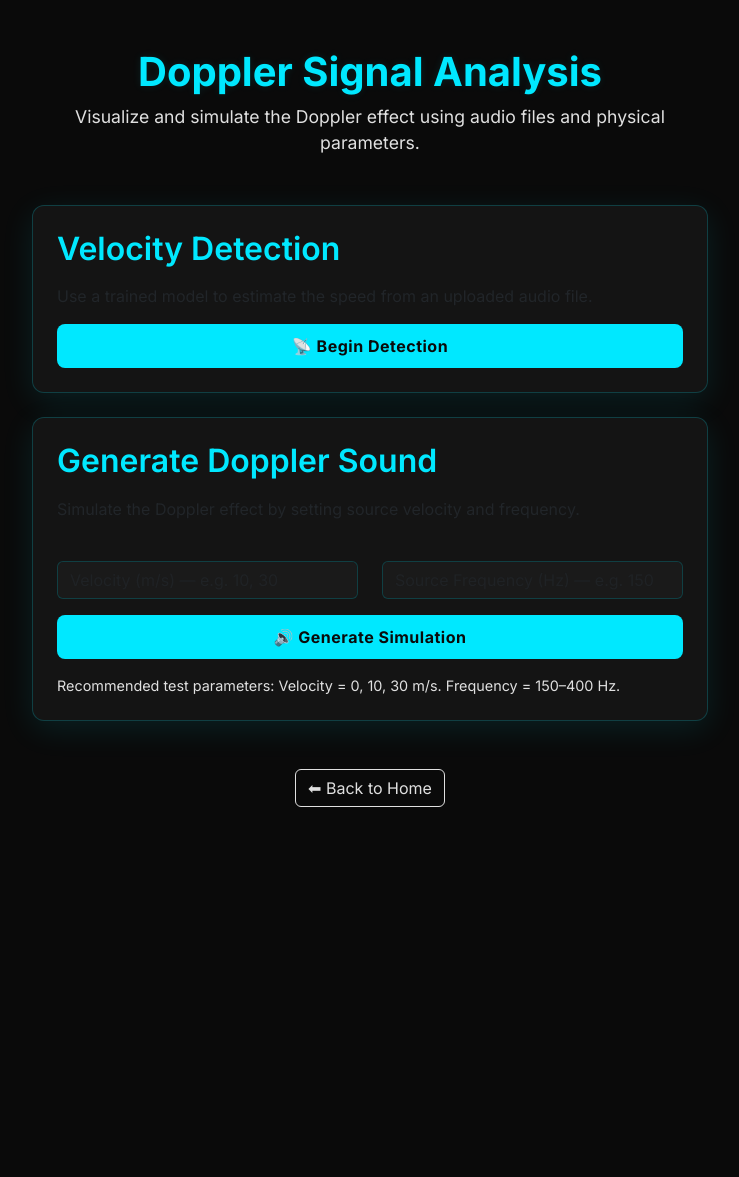
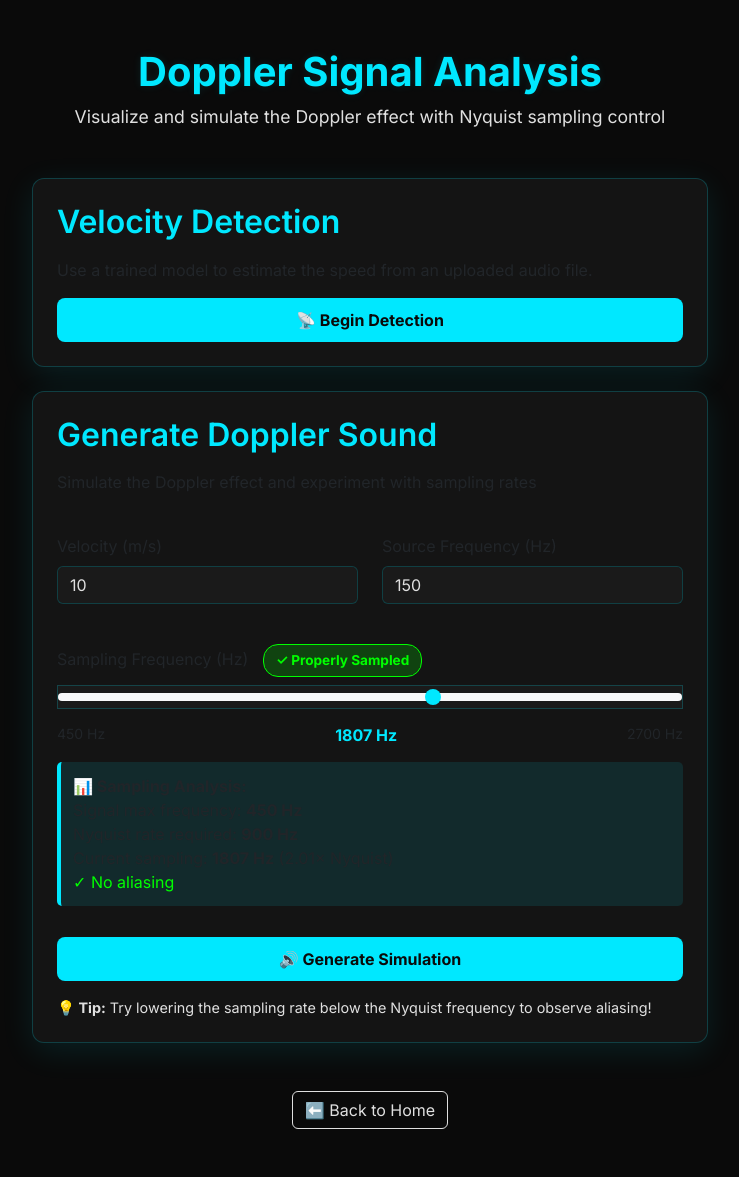
Before and after one commit to YasmeenBadr/Multi-Signal_Viewer_and_Predictor, a Flask app: page /doppler/ in a window 1280 px wide. Shown: the whole page, without its empty margins (270-1009 px from the left). Before the commit the page ends 807 px from the top, so only its background shows below. Run offline with Flask 3, Linux system fonts and the light colour scheme; parts of the project's set-up code (start-up, migrations or seed data) failed here and were passed over; some libraries are stand-ins or nearby versions.

Commit message:
front end for doppler downsampling

```diff
--- a/templates/doppler.html
+++ b/templates/doppler.html
@@ -1,54 +1,44 @@
 <!DOCTYPE html>
 <html lang="en">
-
 <head>
     <meta charset="UTF-8">
     <title>Doppler Viewer</title>
     <link href="https://fonts.googleapis.com/css2?family=Inter:wght@100..900&display=swap" rel="stylesheet">
     <link rel="stylesheet" href="https://cdn.jsdelivr.net/npm/bootstrap@5.3.0/dist/css/bootstrap.min.css">
     <style>
-        /* --- Modern UI Color Palette --- */
         :root {
             --bg-dark: #0A0A0A;
-            /* Almost black */
             --bg-card: #141414;
-            /* Slightly lighter card background */
             --primary-color: #00E8FF;
-            /* Neon/Cyber Blue */
             --text-light: #E0E0E0;
-            /* Light text color (White/Light Grey) */
             --glass-border: rgba(0, 232, 255, 0.2);
             --glass-shadow: rgba(0, 232, 255, 0.1);
         }
 
         body {
             background: var(--bg-dark);
-            /* Default text color is bright white */
             color: var(--text-light);
             font-family: 'Inter', sans-serif;
-            transition: background 0.5s ease;
         }
 
-        /* --- Typography & Headers --- */
         h1 {
             color: var(--primary-color);
             text-shadow: 0 0 8px var(--glass-shadow);
             font-weight: 700;
             text-align: center;
         }
+
         h2 {
             color: var(--primary-color);
             font-weight: 600;
             margin-bottom: 1rem;
         }
 
-        /* --- Cards (Glassmorphism Effect) --- */
         .card {
             background-color: var(--bg-card);
             border: 1px solid var(--glass-border);
             box-shadow: 0 8px 32px var(--glass-shadow);
             backdrop-filter: blur(10px);
-            -webkit-backdrop-filter: blur(10px);
             border-radius: 12px;
             transition: transform 0.3s ease-in-out, box-shadow 0.3s ease-in-out;
             text-align: left;
@@ -59,7 +49,6 @@
             box-shadow: 0 12px 40px var(--glass-shadow);
         }
 
-        /* --- Custom Button --- */
         .btn-custom {
             background-color: var(--primary-color);
             color: var(--bg-dark);
@@ -67,8 +56,7 @@
             border: none;
             padding: 10px 20px;
             border-radius: 8px;
-            letter-spacing: 0.5px;
-            transition: background-color 0.3s, transform 0.1s, box-shadow 0.3s;
+            transition: all 0.3s;
         }
 
         .btn-custom:hover {
@@ -78,7 +66,6 @@
             transform: translateY(-2px);
         }
 
-        /* --- Outline Button (Back to Home) --- */
         .btn-outline-light {
             border-color: var(--text-light);
             color: var(--text-light);
@@ -91,13 +78,10 @@
             background-color: transparent;
         }
 
-        /* --- Form Elements --- */
-        .form-control {
+        .form-control, .form-range {
             background-color: #1A1A1A;
             border: 1px solid var(--glass-border);
             color: var(--text-light);
-            box-shadow: none;
-            transition: border-color 0.3s, box-shadow 0.3s;
         }
 
         .form-control:focus {
@@ -107,17 +91,57 @@
             box-shadow: 0 0 0 0.25rem rgba(0, 232, 255, 0.25);
         }
 
-        /* --- Hints and Utility --- */
+        .form-range::-webkit-slider-thumb {
+            background: var(--primary-color);
+        }
+
+        .form-range::-moz-range-thumb {
+            background: var(--primary-color);
+        }
+
         .hint {
-            /* Keep it slightly muted for secondary text inside forms */
             color: var(--text-light);
             font-size: 0.9rem;
         }
 
-        /* Ensure the main descriptive paragraph below H1 is white */
         .descriptive-text {
             color: var(--text-light) !important;
-            font-size: 1.1rem; /* Slightly larger for emphasis */
+            font-size: 1.1rem;
+        }
+
+        .sampling-info {
+            background: rgba(0, 232, 255, 0.1);
+            border-left: 4px solid var(--primary-color);
+            padding: 12px;
+            margin: 15px 0;
+            border-radius: 5px;
+        }
+
+        .status-badge {
+            display: inline-block;
+            padding: 5px 12px;
+            border-radius: 15px;
+            font-size: 0.85rem;
+            font-weight: bold;
+            margin-left: 10px;
+        }
+
+        .status-good {
+            background: rgba(0, 255, 0, 0.2);
+            color: #00ff00;
+            border: 1px solid #00ff00;
+        }
+
+        .status-warning {
+            background: rgba(255, 200, 0, 0.2);
+            color: #ffc800;
+            border: 1px solid #ffc800;
+        }
+
+        .status-danger {
+            background: rgba(255, 0, 0, 0.2);
+            color: #ff0000;
+            border: 1px solid #ff0000;
         }
 
         hr {
@@ -125,13 +149,10 @@
         }
     </style>
 </head>
-
 <body>
     <div class="container mt-5" style="max-width: 700px;">
-
         <h1>Doppler Signal Analysis</h1>
-        <p class="text-center mb-5 descriptive-text">Visualize and simulate the Doppler effect using audio files and physical parameters.</p>
-
+        <p class="text-center mb-5 descriptive-text">Visualize and simulate the Doppler effect with Nyquist sampling control</p>
 
         <div class="card p-4 mb-4">
             <h2><i class="bi bi-broadcast"></i> Velocity Detection</h2>
@@ -139,9 +160,9 @@
 
             <button id="detect-btn" class="btn btn-custom w-100">📡 Begin Detection</button>
 
-            <form id="detect-form" method="POST" action="/doppler/upload" enctype="multipart/form-data">
+            <form id="detect-form" method="POST" action="/doppler/upload" enctype="multipart/form-data" style="display:none;">
                 <hr class="mt-4 mb-3">
-                <p class="hint">Upload a **.wav** file (e.g., recorded sound of a passing object).</p>
+                <p class="hint">Upload a .wav file (e.g., recorded sound of a passing object).</p>
                 <input type="file" name="audio_file" accept=".wav" class="form-control" required>
                 <button type="submit" class="btn btn-custom mt-3 w-100">Upload & Detect Speed</button>
             </form>
@@ -149,50 +170,144 @@
 
         <div class="card p-4 mt-4">
             <h2><i class="bi bi-soundwave"></i> Generate Doppler Sound</h2>
-            <p>Simulate the Doppler effect by setting source velocity and frequency.</p>
-            <form method="POST" action="{{ url_for('doppler.generate') }}" class="mt-4">
+            <p>Simulate the Doppler effect and experiment with sampling rates</p>
+
+            <form method="POST" action="{{ url_for('doppler.generate') }}" class="mt-4" id="generateForm">
                 <div class="row">
                     <div class="col-md-6 mb-3">
-                        <input type="number" step="0.1" min="0" name="velocity" class="form-control" placeholder="Velocity (m/s) — e.g. 10, 30" required>
+                        <label class="form-label">Velocity (m/s)</label>
+                        <input type="number" step="0.1" min="0" name="velocity" id="velocityInput"
+                               class="form-control" placeholder="e.g. 10, 30" value="10" required>
                     </div>
                     <div class="col-md-6 mb-3">
-                        <input type="number" step="1" min="20" name="frequency" class="form-control" placeholder="Source Frequency (Hz) — e.g. 150 or 400" required>
+                        <label class="form-label">Source Frequency (Hz)</label>
+                        <input type="number" step="1" min="20" name="frequency" id="frequencyInput"
+                               class="form-control" placeholder="e.g. 150, 400" value="150" required>
                     </div>
                 </div>
+
                 <input type="hidden" name="distance" value="5">
                 <input type="hidden" name="duration" value="6">
-                <button type="submit" class="btn btn-custom w-100">🔊 Generate Simulation</button>
+
+                <!-- Dynamic Sampling Frequency Slider -->
+                <div class="mt-4">
+                    <label class="form-label">
+                        Sampling Frequency (Hz)
+                        <span id="samplingStatus" class="status-badge status-good">✓ Good</span>
+                    </label>
+                    <input type="range" class="form-range" id="samplingSlider" name="sampling_freq"
+                           min="500" max="5000" step="100" value="5000">
+
+                    <div class="d-flex justify-content-between mt-2">
+                        <small id="minLabel">500 Hz</small>
+                        <strong id="samplingValue" style="color: var(--primary-color);">5000 Hz</strong>
+                        <small id="maxLabel">5000 Hz</small>
+                    </div>
+
+                    <div class="sampling-info" id="samplingInfo">
+                        <strong>📊 Sampling Analysis:</strong><br>
+                        <span id="nyquistInfo">Set frequency to see analysis</span>
+                    </div>
+                </div>
+
+                <button type="submit" class="btn btn-custom w-100 mt-3">🔊 Generate Simulation</button>
             </form>
 
             <div class="hint mt-3">
-                Recommended test parameters: Velocity = 0, 10, 30 m/s. Frequency = 150–400 Hz.
+                <strong>💡 Tip:</strong> Try lowering the sampling rate below the Nyquist frequency to observe aliasing!
             </div>
         </div>
 
         <div class="text-center mt-5 mb-5">
-            <a href="/" class="btn btn-outline-light">⬅ Back to Home</a>
+            <a href="/" class="btn btn-outline-light">⬅️ Back to Home</a>
         </div>
     </div>
 
     <script src="https://cdn.jsdelivr.net/npm/bootstrap@5.3.0/dist/js/bootstrap.bundle.min.js"></script>
 
     <script>
-        // إظهار/إخفاء الفورم عند الضغط على زر Detect
+        // Toggle detection form
         document.getElementById("detect-btn").addEventListener("click", function() {
             const form = document.getElementById("detect-form");
-            // Toggle display
             const isVisible = form.style.display === "block";
             form.style.display = isVisible ? "none" : "block";
-
-            // Change the button text based on state
             this.textContent = isVisible ? '📡 Begin Detection' : 'Hide Upload Form';
         });
 
-        // Ensure form is hidden on load
-        document.addEventListener('DOMContentLoaded', () => {
-            document.getElementById("detect-form").style.display = "none";
-        });
+        // Dynamic sampling slider based on frequency
+        const velocityInput = document.getElementById('velocityInput');
+        const frequencyInput = document.getElementById('frequencyInput');
+        const samplingSlider = document.getElementById('samplingSlider');
+        const samplingValue = document.getElementById('samplingValue');
+        const samplingStatus = document.getElementById('samplingStatus');
+        const nyquistInfo = document.getElementById('nyquistInfo');
+        const minLabel = document.getElementById('minLabel');
+        const maxLabel = document.getElementById('maxLabel');
+
+        function updateSliderRange() {
+            const f0 = parseFloat(frequencyInput.value) || 150;
+
+            // Calculate max frequency (considering harmonics)
+            const maxFreq = f0 * 3;
+            const nyquistFreq = maxFreq * 2;
+
+            // Set slider range: from 50% of Nyquist to 3× Nyquist
+            const sliderMin = Math.max(100, Math.floor(nyquistFreq * 0.5));
+            const sliderMax = Math.ceil(nyquistFreq * 3);
+            const sliderStep = Math.ceil((sliderMax - sliderMin) / 100);
+
+            samplingSlider.min = sliderMin;
+            samplingSlider.max = sliderMax;
+            samplingSlider.step = sliderStep;
+
+            // Set default to 2× Nyquist (proper sampling)
+            samplingSlider.value = Math.min(nyquistFreq * 2, sliderMax);
+
+            // Update labels
+            minLabel.textContent = sliderMin + ' Hz';
+            maxLabel.textContent = sliderMax + ' Hz';
+
+            updateSamplingStatus();
+        }
+
+        function updateSamplingStatus() {
+            const f0 = parseFloat(frequencyInput.value) || 150;
+            const fs = parseFloat(samplingSlider.value);
+
+            const maxFreq = f0 * 3;
+            const nyquistFreq = maxFreq * 2;
+            const ratio = fs / nyquistFreq;
+
+            samplingValue.textContent = fs + ' Hz';
+
+            // Update status badge
+            if (fs >= nyquistFreq) {
+                samplingStatus.textContent = '✓ Properly Sampled';
+                samplingStatus.className = 'status-badge status-good';
+            } else if (fs >= nyquistFreq * 0.8) {
+                samplingStatus.textContent = '⚠️ Near Nyquist';
+                samplingStatus.className = 'status-badge status-warning';
+            } else {
+                samplingStatus.textContent = '❌ Undersampled';
+                samplingStatus.className = 'status-badge status-danger';
+            }
+
+            // Update info
+            nyquistInfo.innerHTML = `
+                Signal max frequency: <strong>${maxFreq.toFixed(0)} Hz</strong><br>
+                Nyquist rate required: <strong>${nyquistFreq.toFixed(0)} Hz</strong><br>
+                Current sampling: <strong>${fs.toFixed(0)} Hz</strong> (${ratio.toFixed(2)}× Nyquist)<br>
+                ${fs < nyquistFreq ? '<span style="color:#ff0000;">⚠️ Aliasing will occur!</span>' : '<span style="color:#00ff00;">✓ No aliasing</span>'}
+            `;
+        }
+
+        // Event listeners
+        frequencyInput.addEventListener('input', updateSliderRange);
+        velocityInput.addEventListener('input', updateSliderRange);
+        samplingSlider.addEventListener('input', updateSamplingStatus);
+
+        // Initialize on load
+        updateSliderRange();
     </script>
 </body>
-
 </html>
```
Also changed, not shown: signals/doppler.py (+73 -33 lines), templates/doppler_result.html (+36 -23 lines), templates/doppler_detect_result.html (line endings or trailing spaces), 3 other files.
